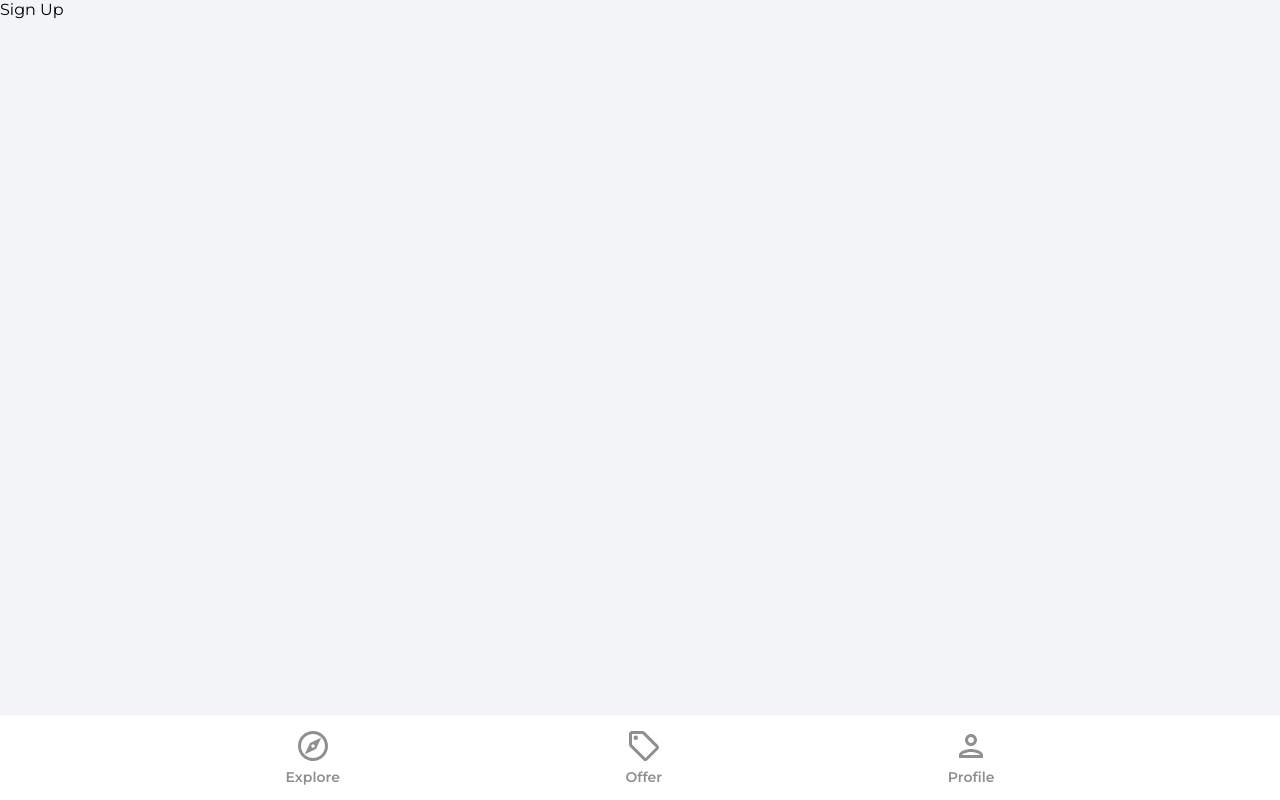
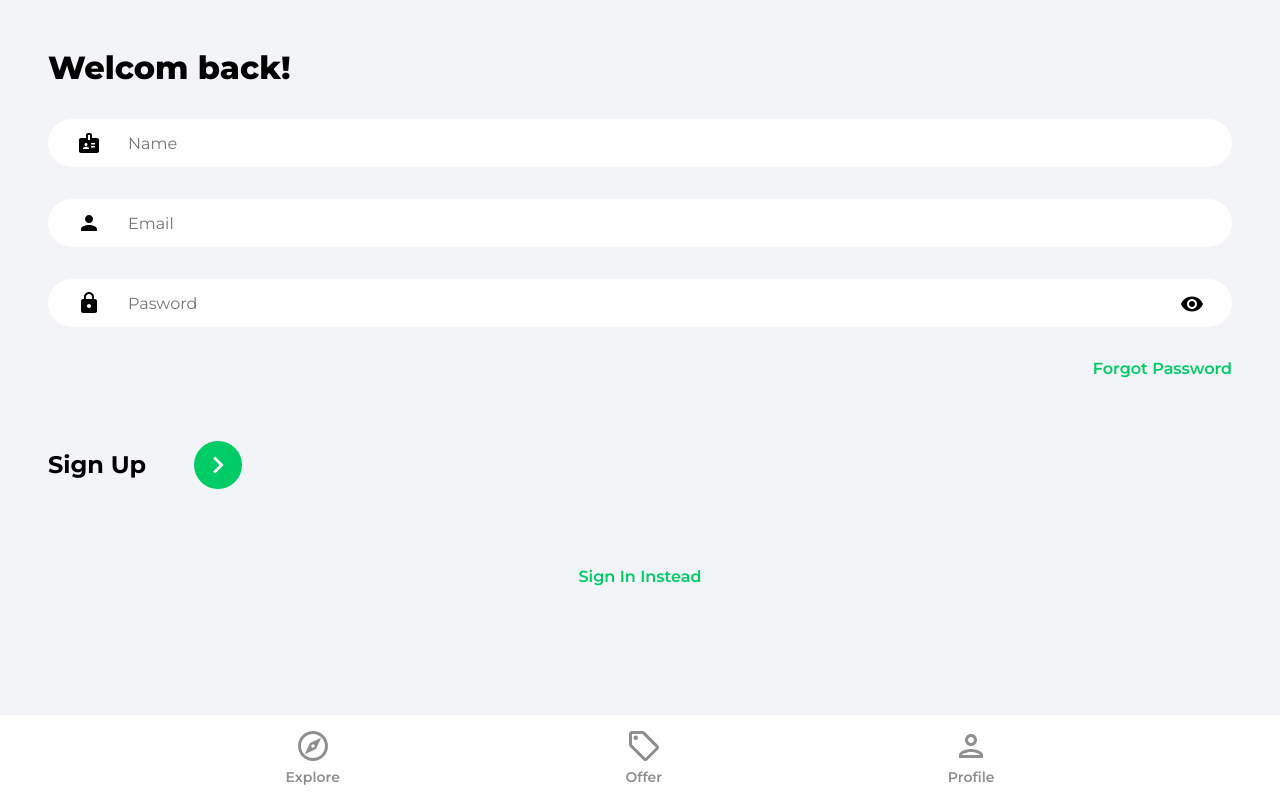
Before and after one commit to Georgefraiha/house-react, a React (Create React App) app: page /sign-up in a window 1280 px wide. Built offline with nearby package versions, Linux system fonts and the light colour scheme.

Commit message:
adding signin and signup using firebase

```diff
--- a/package.json
+++ b/package.json
@@ -11,6 +11,7 @@
     "react-dom": "^17.0.2",
     "react-router-dom": "^6.2.2",
     "react-scripts": "5.0.0",
+    "react-toastify": "^8.2.0",
     "web-vitals": "^2.1.4"
   },
   "scripts": {
--- a/src/App.js
+++ b/src/App.js
@@ -2,6 +2,8 @@
 import Explore from "./pages/Explore";
 import ForgotPassword from "./pages/ForgotPassword";
 import Offers from "./pages/Offers";
+import { ToastContainer } from "react-toastify";
+import "react-toastify/dist/ReactToastify.css";
 import Profile from "./pages/Profile";
 import SignIn from "./pages/SignIn";
 import SignUp from "./pages/SignUp";
@@ -13,13 +15,14 @@
         <Routes>
           <Route path="/" element={<Explore />} />
           <Route path="/offers" element={<Offers />} />
-          <Route path="/profile" element={<SignIn />} />
+          <Route path="/profile" element={<Profile />} />
           <Route path="/sign-in" element={<SignIn />} />
           <Route path="/sign-up" element={<SignUp />} />
           <Route path="/forgot-password" element={<ForgotPassword />} />
         </Routes>
         <Navbar />
       </Router>
+      <ToastContainer />
     </>
   );
 }
--- a/src/firebase.config.js
+++ b/src/firebase.config.js
@@ -1,7 +1,6 @@
 // Import the functions you need from the SDKs you need
 import { initializeApp } from "firebase/app";
-import { getFireStore } from "firebase/firestore";
-
+import { getFirestore } from "firebase/firestore";
 // TODO: Add SDKs for Firebase products that you want to use
 // https://firebase.google.com/docs/web/setup#available-libraries
 
@@ -17,4 +16,4 @@
 
 // Initialize Firebase
 const app = initializeApp(firebaseConfig);
-export const db = getFireStore();
+export const db = getFirestore();
--- a/src/pages/Profile.jsx
+++ b/src/pages/Profile.jsx
@@ -1,9 +1,104 @@
 import React from 'react'
+import { getAuth, updateProfile } from 'firebase/auth'
+import {useState} from 'react'
+import { useNavigate } from 'react-router-dom'
+import { setDoc, doc, serverTimestamp, updateDoc } from 'firebase/firestore'
+import {toast} from 'react-toastify'
+import { db } from '../firebase.config'
 
 function Profile() {
-  return (
-    <div>Profile</div>
-  )
+  const auth= getAuth()
+  const [changeDetails, setChangeDetails] = useState(false)
+
+  const [formData, setFormData] = useState({
+    name: auth.currentUser.displayName,
+    email: auth.currentUser.email,
+  })
+
+
+const { name, email } = formData
+const navigate=useNavigate()
+
+  const onLogout=()=>{
+    auth.signOut()
+    navigate('/')
+
+  }
+
+  const onSubmit=async ()=>{
+   try {
+     if (auth.currentUser.displayName !== name){
+       //update display name in firebase
+       await updateProfile(auth.currentUser, {
+         displayName: name
+       })
+
+       //update display name in firestore
+       const userRef= doc(db,'users', auth.currentUser.uid)
+       await updateDoc(userRef, {
+         name: name
+       })
+     }
+   } catch (error) {
+     console.log(error)
+     toast.error('Could not update!')
+   }
+  }
+
+
+
+  const onChange = (e) => {
+    setFormData((prevState) => ({
+      ...prevState,
+      [e.target.id]: e.target.value,
+    }))
+  }
+
+
+
+  return <div className="profile">
+    <header className='profileHeader'>
+      <p className="pageHeader">
+      My Profile
+      </p>
+      <button type='button' className="logOut" onClick={onLogout}>
+        Logout
+      </button>
+    </header>
+    <main>
+      <div className="profileDetailsHeader">
+        <p className="profileDetailsText">Personal Details</p>
+        <p className="changePersonalDetails" onClick={()=>{
+          changeDetails && onSubmit()
+          setChangeDetails((prevState)=> !prevState)
+        }}>
+           {changeDetails ? 'done':  'change'}
+        </p>
+      </div>
+
+      <div className="profileCard">
+        <form>
+        <input
+              type='text'
+              id='name'
+              className={!changeDetails ? 'profileName' : 'profileNameActive'}
+              disabled={!changeDetails}
+              value={name}
+              onChange={onChange}
+            />
+       <input
+              type='email'
+              id='email'
+              className='profileEmail'
+              disabled={true}
+              value={email}
+              onChange={onChange}
+            />
+
+        </form>
+      </div>
+    </main>
+  </div>
 }
 
 export default Profile
--- a/src/pages/SignIn.jsx
+++ b/src/pages/SignIn.jsx
@@ -1,8 +1,78 @@
 import React from 'react'
+import {useState} from 'react'
+import {Link, useNavigate} from 'react-router-dom'
+import {ReactComponent as ArrowRightIcon} from '../assets/svg/keyboardArrowRightIcon.svg'
+import visibilityIcon from '../assets/svg/visibilityIcon.svg'
+import {getAuth, signInWithEmailAndPassword } from 'firebase/auth'
+import {toast} from 'react-toastify'
 
 function SignIn() {
+  const [showPassword, setShowPassword] = useState(false)
+  const [formData, setFormData]=useState({
+    email:'',
+    password:''
+  })
+const {email, password}= formData
+const navigate=useNavigate()
+
+const onChange=(e)=>{
+ setFormData((prevState)=>({
+...prevState,
+[e.target.id] : e.target.value
+ }))
+}
+
+const onSubmit= async (e)=>{
+e.preventDefault()
+try {
+  const auth= getAuth()
+  const userCredential= await signInWithEmailAndPassword(auth, email, password)
+if (userCredential.user){
+  navigate('/')
+}
+} catch (error) {
+toast.error('Bad user credentials!')
+
+}
+
+
+
+}
   return (
-    <div>Sign In</div>
+    <>
+    <div className="pageContainer">
+      <header>
+        <p className="pageHeader">
+          Welcom back!
+        </p>
+      </header>
+
+<form onSubmit={onSubmit}>
+  <input type="email" className="emailInput" placeholder="Email" id="email" value={email} onChange={onChange} />
+  <div className="passwordInputDiv">
+    <input type={showPassword?  'text': 'password'} className='passwordInput' placeholder='Pasword' id='password' value={password} onChange={onChange} />
+    <img
+    src={visibilityIcon}
+    alt="show password"
+    className="showPassword"
+    onClick={()=> setShowPassword((prevState)=>!prevState)}/>
+  </div>
+  <Link to='/forgot-password' className='forgotPasswordLink' >Forgot Password</Link>
+  <div className="signInBar">
+    <p className='signInText'>Sign In</p>
+    <button className="signInButton">
+      <ArrowRightIcon fill='#ffffff' width='34px' height='34px' />
+    </button>
+  </div>
+</form>
+
+{/*Google oAuth */}
+
+<Link to='/sign-up' className='registerLink'  >
+  Sign Up Instead
+</Link>
+    </div>
+    </>
   )
 }
 
--- a/src/pages/SignUp.jsx
+++ b/src/pages/SignUp.jsx
@@ -1,8 +1,87 @@
 import React from 'react'
+import {useState} from 'react'
+import {Link, useNavigate} from 'react-router-dom'
+import {getAuth, createUserWithEmailAndPassword, updateProfile} from 'firebase/auth'
+import { db } from '../firebase.config'
+import {ReactComponent as ArrowRightIcon} from '../assets/svg/keyboardArrowRightIcon.svg'
+import visibilityIcon from '../assets/svg/visibilityIcon.svg'
+import {setDoc, doc, serverTimestamp} from 'firebase/firestore'
+import {toast} from 'react-toastify'
 
 function SignUp() {
+  const [showPassword, setShowPassword] = useState(false)
+  const [formData, setFormData]=useState({
+    name:'',
+    email:'',
+    password:''
+  })
+const {name, email, password}= formData
+const navigate=useNavigate()
+
+const onChange=(e)=>{
+ setFormData((prevState)=>({
+...prevState,
+[e.target.id] : e.target.value
+ }))
+}
+
+const onSubmit = async (e)=>{
+e.preventDefault()
+try {
+  const auth=getAuth()
+  const userCredential= await createUserWithEmailAndPassword(auth, email, password)
+   const user= userCredential.user
+   updateProfile(auth.currentUser,{
+     displayName: name,
+   })
+
+   const formDataCopy= {...formData}
+   delete formDataCopy.password
+   formDataCopy.timestamp= serverTimestamp()
+   await setDoc(doc(db,'users', user.uid), formDataCopy)
+
+   navigate('/')
+
+} catch (error) {
+  toast.error('Something went wrong with registration!')
+}
+}
   return (
-    <div>Sign Up</div>
+    <>
+    <div className="pageContainer">
+      <header>
+        <p className="pageHeader">
+          Welcom back!
+        </p>
+      </header>
+
+<form onSubmit={onSubmit}>
+  <input type="text" className="nameInput" placeholder="Name" id="name" value={name} onChange={onChange} />
+  <input type="email" className="emailInput" placeholder="Email" id="email" value={email} onChange={onChange} />
+  <div className="passwordInputDiv">
+    <input type={showPassword?  'text': 'password'} className='passwordInput' placeholder='Pasword' id='password' value={password} onChange={onChange} />
+    <img
+    src={visibilityIcon}
+    alt="show password"
+    className="showPassword"
+    onClick={()=> setShowPassword((prevState)=>!prevState)}/>
+  </div>
+  <Link to='/forgot-password' className='forgotPasswordLink' >Forgot Password</Link>
+  <div className="signUpBar">
+    <p className='signUpText'>Sign Up</p>
+    <button className="signUpButton">
+      <ArrowRightIcon fill='#ffffff' width='34px' height='34px' />
+    </button>
+  </div>
+</form>
+
+{/*Google oAuth */}
+
+<Link to='/sign-in' className='registerLink'  >
+  Sign In Instead
+</Link>
+    </div>
+    </>
   )
 }
 
```
Also changed, not shown: public/manifest.json, src/components/PrivateRoute.jsx (added), 1 other file (tests, documents, lock files or other folders).
